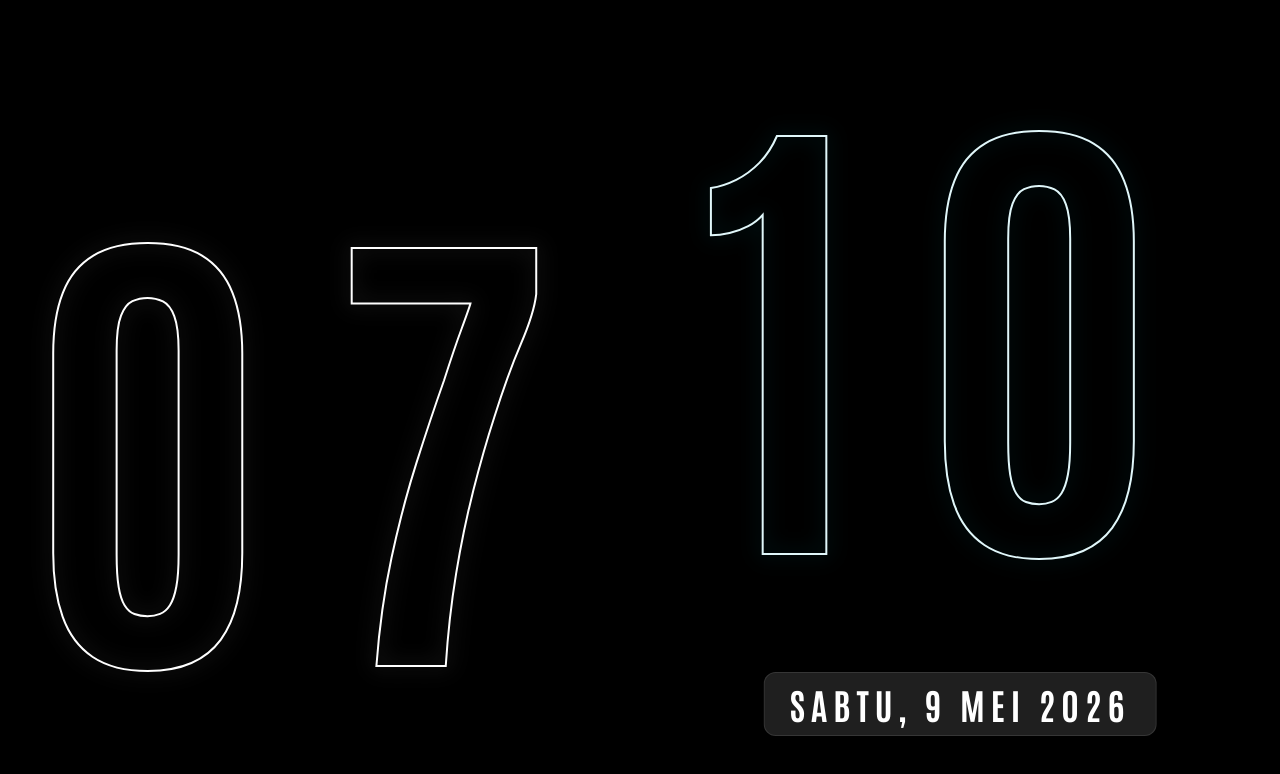
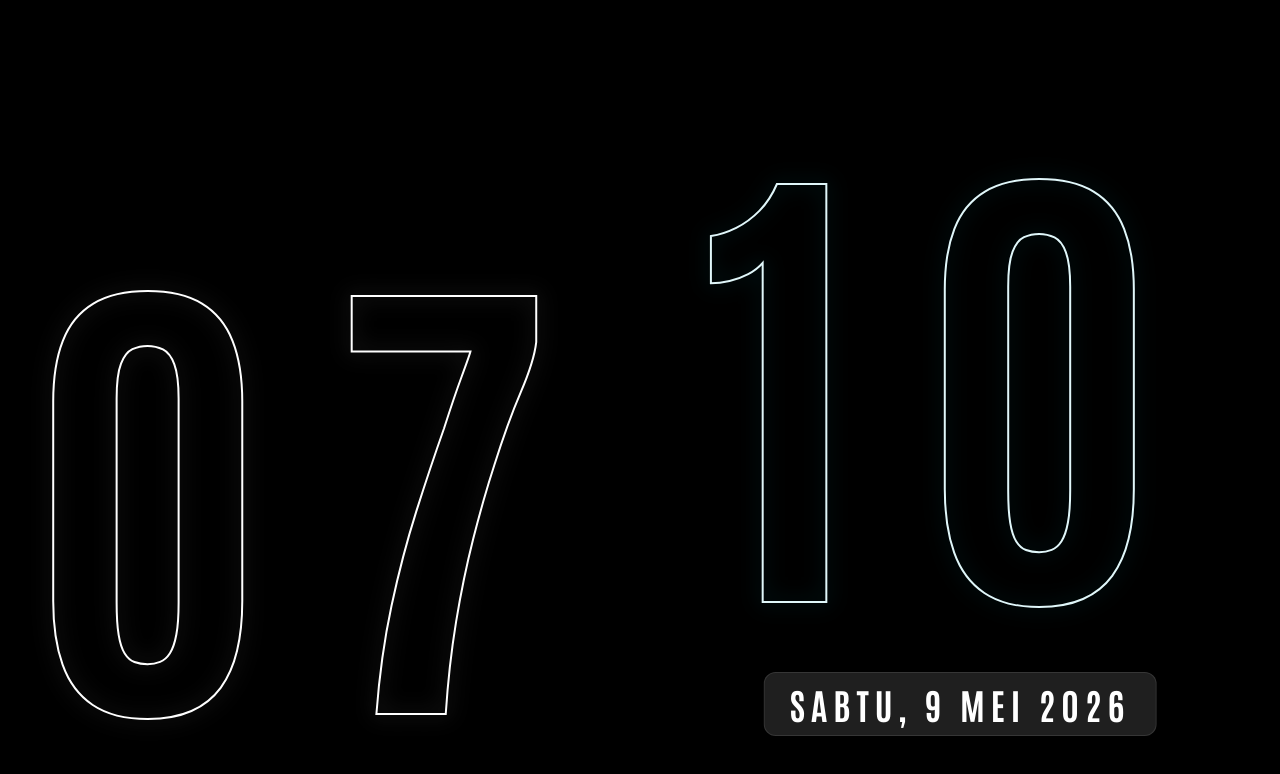
Before and after one commit to mashar7/JamN, a plain HTML site: page index.html in a window 1280 px wide. Drawn offline with Linux system fonts and the light colour scheme.

Commit message:
Update index.html

```diff
--- a/index.html
+++ b/index.html
@@ -44,9 +44,9 @@
 
         .digit {
             font-size: 38vw;
-            line-height: 1;
+            line-height: 1.2;
             letter-spacing: var(--char-spacing);
-            font-weight: 700;
+            font-weight: 800;
 
             /* EFEK OUTLINE */
             color: transparent; /* Membuat isi huruf kosong */
```
